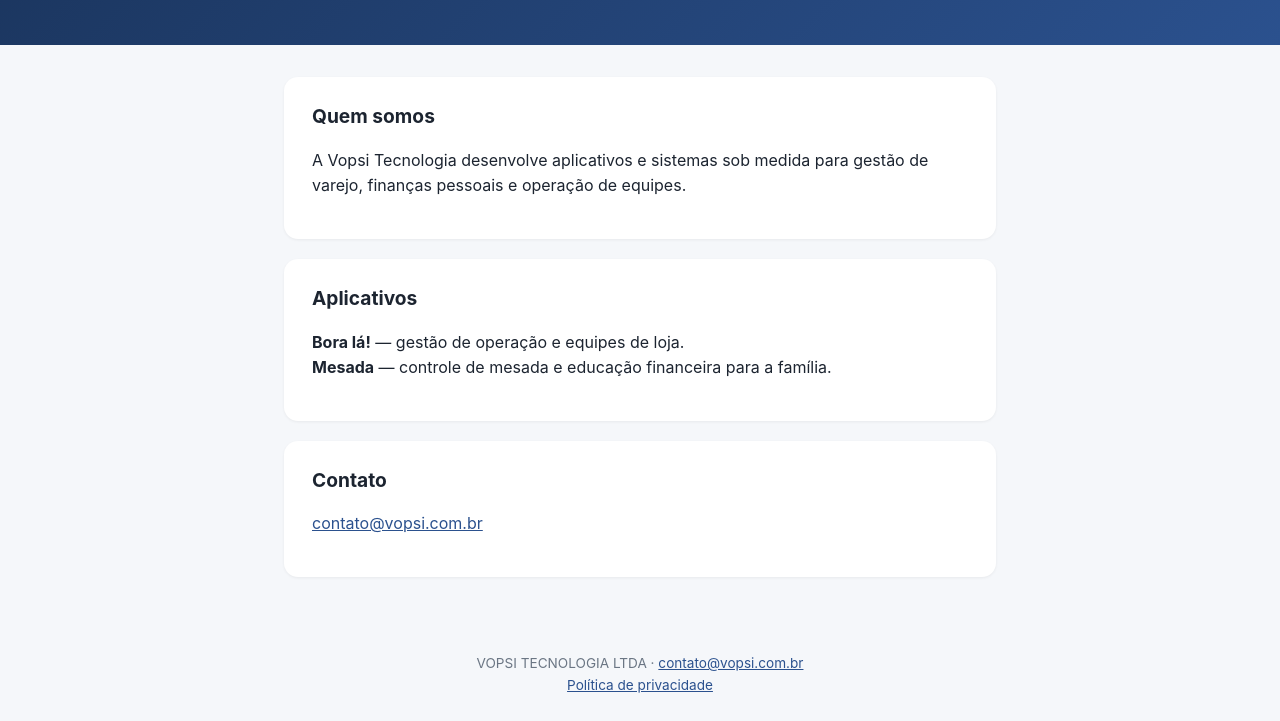
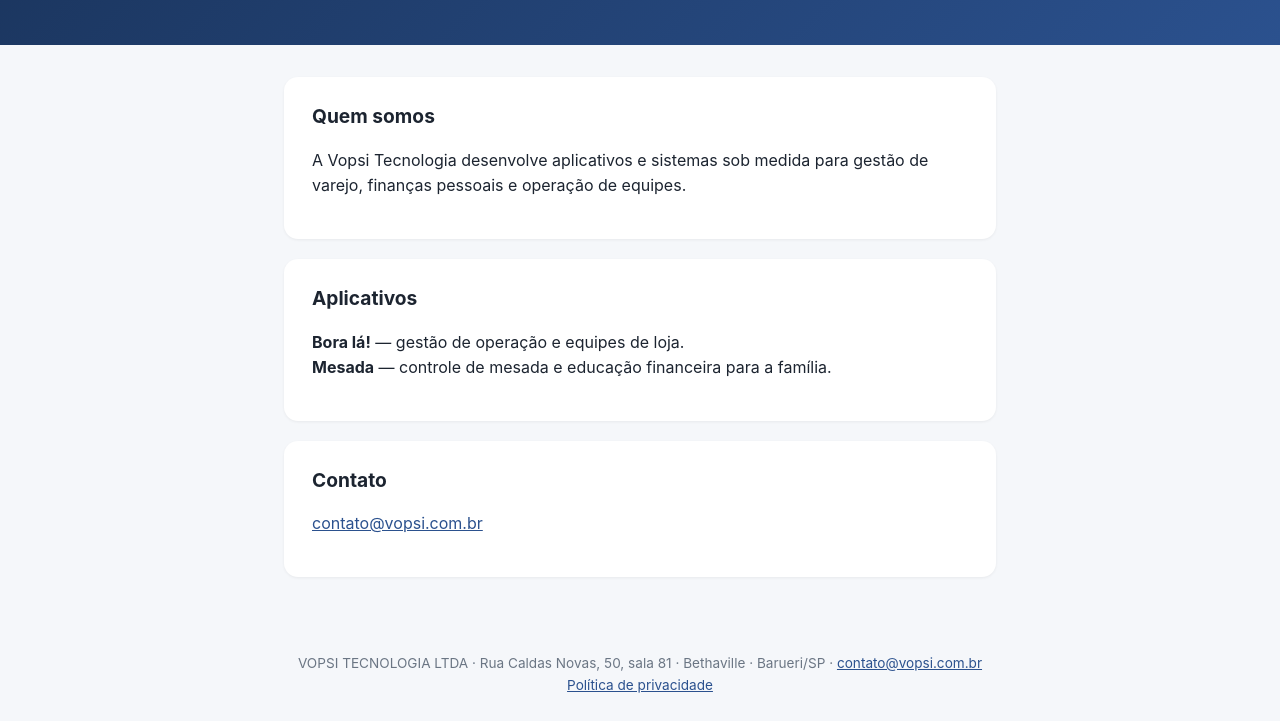
Before and after one commit to alvarotsilveira1/vopsi-site, a plain HTML site: page index.html in a window 1280 px wide. Shown: the part 141-862 px from the top of the page. Drawn offline with Linux system fonts and the light colour scheme.

Commit message:
Endereço da sala comercial (Beta Trade, sala 81) no rodapé do site
Co-Authored-By: Claude Opus 5.5 <noreply@anthropic.com>
Claude-Session: https://claude.ai/code/session_01QeytXtktkQanURDCk3Xtfr

```diff
--- a/index.html
+++ b/index.html
@@ -6,5 +6,5 @@
 <div class="card"><h2>Aplicativos</h2><p><strong>Bora lá!</strong> — gestão de operação e equipes de loja.<br><strong>Mesada</strong> — controle de mesada e educação financeira para a família.</p></div>
 <div class="card"><h2>Contato</h2><p><a href="mailto:contato@vopsi.com.br">contato@vopsi.com.br</a></p></div>
 </main>
-<footer>VOPSI TECNOLOGIA LTDA · <a href="mailto:contato@vopsi.com.br">contato@vopsi.com.br</a><br><a href="privacidade.html">Política de privacidade</a></footer>
+<footer>VOPSI TECNOLOGIA LTDA · Rua Caldas Novas, 50, sala 81 · Bethaville · Barueri/SP · <a href="mailto:contato@vopsi.com.br">contato@vopsi.com.br</a><br><a href="privacidade.html">Política de privacidade</a></footer>
 </body></html>
```
